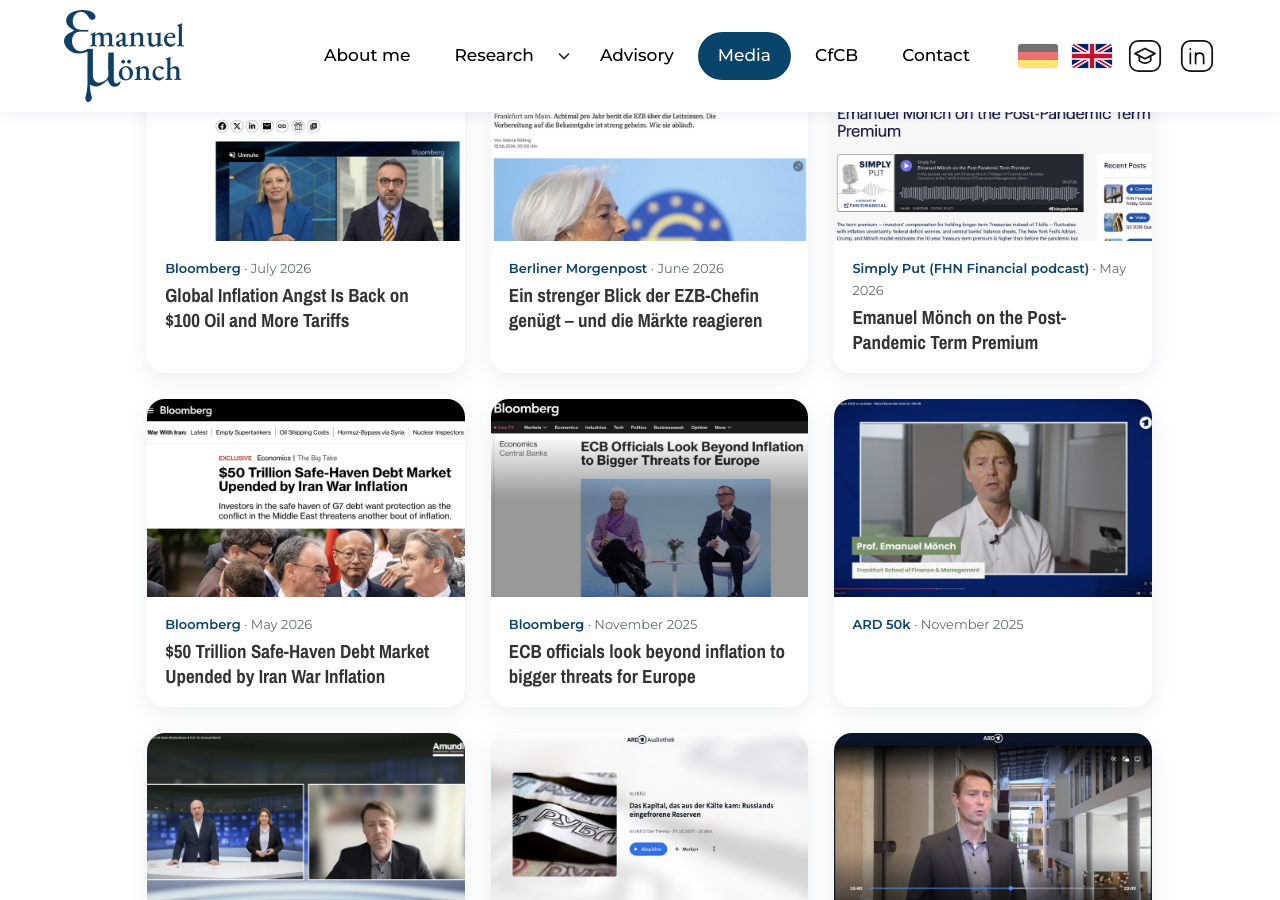
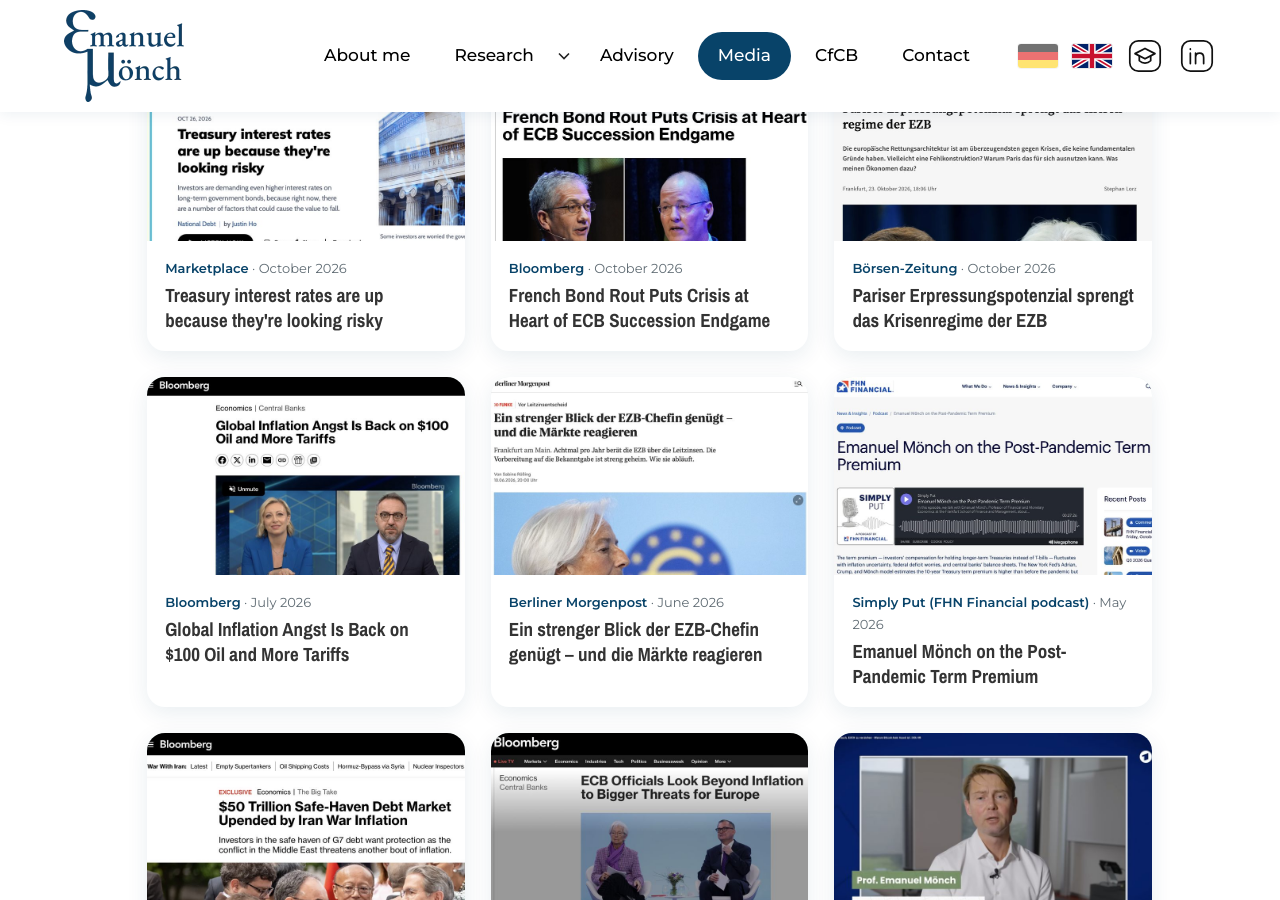
Before and after one commit to EmanuelMoench/website, a Jekyll site: the page built from media.html, in a window 1280 px wide and 900 px high, scrolled down 884 px. Built offline with Jekyll 4.4.1, drawn with Linux system fonts in a browser that asks for light colours.

Commit message:
Media: add Marketplace, Bloomberg and Börsen-Zeitung (October 2026)
Co-Authored-By: Claude Opus 5.5 <noreply@anthropic.com>
Claude-Session: https://claude.ai/code/session_01MjXNGbxbuqutPmuMEoKi6A

```diff
--- a/_data/media.yml
+++ b/_data/media.yml
@@ -6,6 +6,24 @@
 #   url     link to the article / video
 #   image   screenshot in assets/images/media/ (optional)
 # ---------------------------------------------------------------
+
+- outlet: Marketplace
+  date: 2026-10
+  title: Treasury interest rates are up because they're looking risky
+  url: https://www.marketplace.org/story/2026/10/23/treasury-rates-rise-as-percieved-risk-climbs
+  image: marketplace-2610.jpg
+
+- outlet: Bloomberg
+  date: 2026-10
+  title: French Bond Rout Puts Crisis at Heart of ECB Succession Endgame
+  url: https://www.bloomberg.com/news/articles/2026-10-25/french-bond-rout-puts-crisis-at-heart-of-ecb-succession-endgame
+  image: bloomberg-2610.jpg
+
+- outlet: Börsen-Zeitung
+  date: 2026-10
+  title: Pariser Erpressungspotenzial sprengt das Krisenregime der EZB
+  url: https://www.boersen-zeitung.de/konjunktur-politik/pariser-erpressungspotenzial-sprengt-das-krisenregime-der-ezb
+  image: boersenzeitung-2610.jpg
 
 - outlet: Bloomberg
   date: 2026-07
```
Also changed, not shown: assets/images/media/bloomberg-2610.jpg (added), assets/images/media/boersenzeitung-2610.jpg (added), assets/images/media/marketplace-2610.jpg (added).
